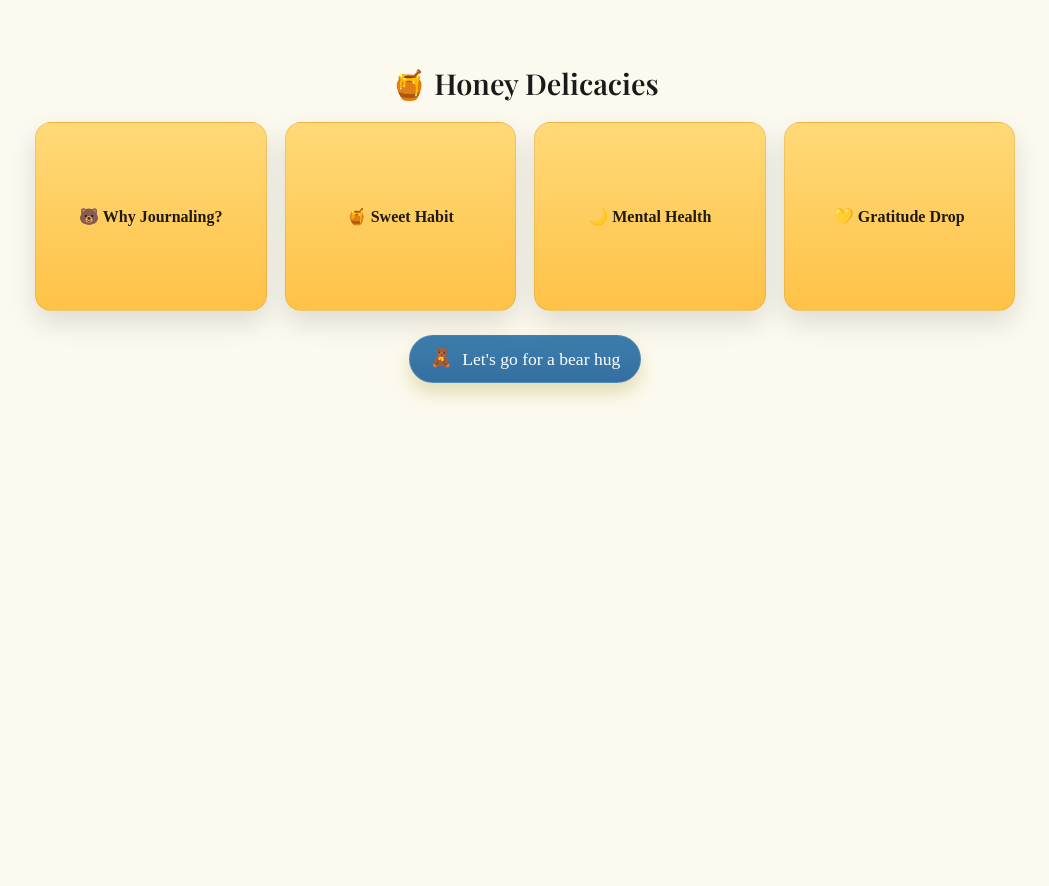
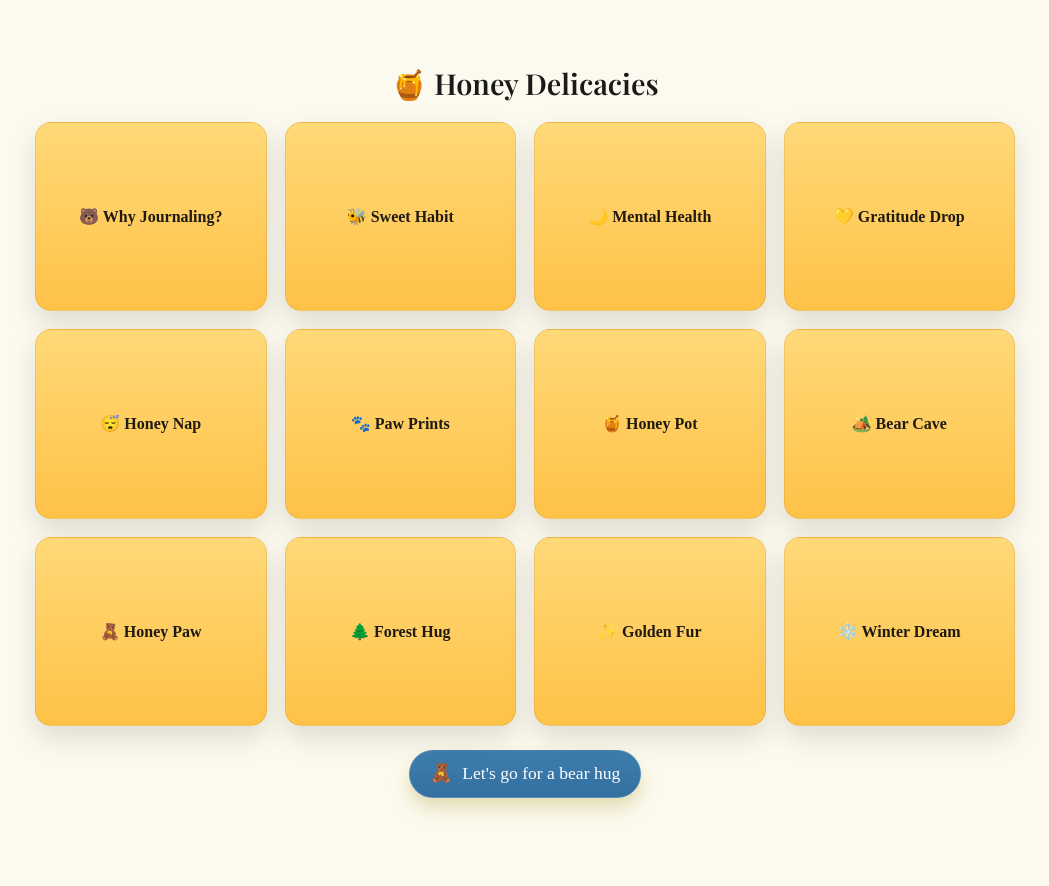
Before and after one commit to AlexNT-maker/Journalling_responds, a Flask app: page /honey in a window 1280 px wide. Shown: the part 115-1001 px from the top of the page, without its empty margins (115-1164 px from the left). Before the commit the page ends 515 px from the top, so only its background shows below. Run offline with Flask 3, Linux system fonts and the light colour scheme.

Commit message:
README file has been added

```diff
--- a/templates/honey.html
+++ b/templates/honey.html
@@ -17,7 +17,7 @@
   <!-- Card 2 -->
   <div class="flip-card" tabindex="0" aria-label="Sweet Habit card">
     <div class="flip-card-inner">
-      <div class="flip-card-front">🍯 Sweet Habit</div>
+      <div class="flip-card-front">🐝 Sweet Habit</div>
       <div class="flip-card-back">
         Like bees, small drops make golden honey. 3 lines a day beat a weekly essay.
       </div>
@@ -43,6 +43,88 @@
       </div>
     </div>
   </div>
+
+
+<!-- Card 5 -->
+<div class="flip-card" tabindex="0" aria-label="Honey Nap card">
+  <div class="flip-card-inner">
+    <div class="flip-card-front">😴 Honey Nap</div>
+    <div class="flip-card-back">
+      Even bears rest. A short pause with words feels like a sweet nap.
+    </div>
+  </div>
+</div>
+
+<!-- Card 6 -->
+<div class="flip-card" tabindex="0" aria-label="Paw Prints card">
+  <div class="flip-card-inner">
+    <div class="flip-card-front">🐾 Paw Prints</div>
+    <div class="flip-card-back">
+      Each entry is a paw print in the forest of your mind. Follow them back.
+    </div>
+  </div>
+</div>
+
+<!-- Card 7 -->
+<div class="flip-card" tabindex="0" aria-label="Honey Pot card">
+  <div class="flip-card-inner">
+    <div class="flip-card-front">🍯 Honey Pot</div>
+    <div class="flip-card-back">
+      Collect little golden thoughts. Soon you’ll have a pot full of sweetness.
+    </div>
+  </div>
+</div>
+
+<!-- Card 8 -->
+<div class="flip-card" tabindex="0" aria-label="Bear Cave card">
+  <div class="flip-card-inner">
+    <div class="flip-card-front">🏕️ Bear Cave</div>
+    <div class="flip-card-back">
+      Your journal is a cave: safe, warm, where even loud thoughts whisper.
+    </div>
+  </div>
+</div>
+
+<!-- Card 9 -->
+<div class="flip-card" tabindex="0" aria-label="Honey Paw card">
+  <div class="flip-card-inner">
+    <div class="flip-card-front">🧸 Honey Paw</div>
+    <div class="flip-card-back">
+      Dipping your paw in the honey pot feels like writing a sweet memory down.
+    </div>
+  </div>
+</div>
+
+<!-- Card 10 -->
+<div class="flip-card" tabindex="0" aria-label="Forest Hug card">
+  <div class="flip-card-inner">
+    <div class="flip-card-front">🌲 Forest Hug</div>
+    <div class="flip-card-back">
+      The forest listens when you write. Trees keep secrets better than bears.
+    </div>
+  </div>
+</div>
+
+<!-- Card 11 -->
+<div class="flip-card" tabindex="0" aria-label="Golden Fur card">
+  <div class="flip-card-inner">
+    <div class="flip-card-front">✨ Golden Fur</div>
+    <div class="flip-card-back">
+      Words brush your thoughts like sunlight on fur — warm and glowing.
+    </div>
+  </div>
+</div>
+
+<!-- Card 12 -->
+<div class="flip-card" tabindex="0" aria-label="Winter Dream card">
+  <div class="flip-card-inner">
+    <div class="flip-card-front">❄️ Winter Dream</div>
+    <div class="flip-card-back">
+      Like hibernation, journaling stores honeyed dreams for tomorrow’s spring.
+    </div>
+  </div>
+</div>
+
 </div>
 
 <div class="honey-cta">
--- a/templates/index.html
+++ b/templates/index.html
@@ -9,14 +9,14 @@
     This journal doesn't just listen, it understands you.</p>
 
     <button class="cta-btn" onclick="window.location.href='/journal'">
-        Let's Calm
+        Let's Paint with Words
     </button>
 
     <div class="card">
   <div class="card-name">Quote of the month</div>
   <div class="quote-icon">
     <svg xmlns="http://www.w3.org/2000/svg" fill="none" viewBox="0 0 330 307" height="60" width="60">
-      <path fill="currentColor" d="..."></path> <!-- κράτα το path όπως είναι -->
+      <path fill="currentColor" d="..."></path>
     </svg>
   </div>
   <div class="body-text">"Writing is the painting of the voice."</div>
```
Also changed, not shown: README.md (added).
